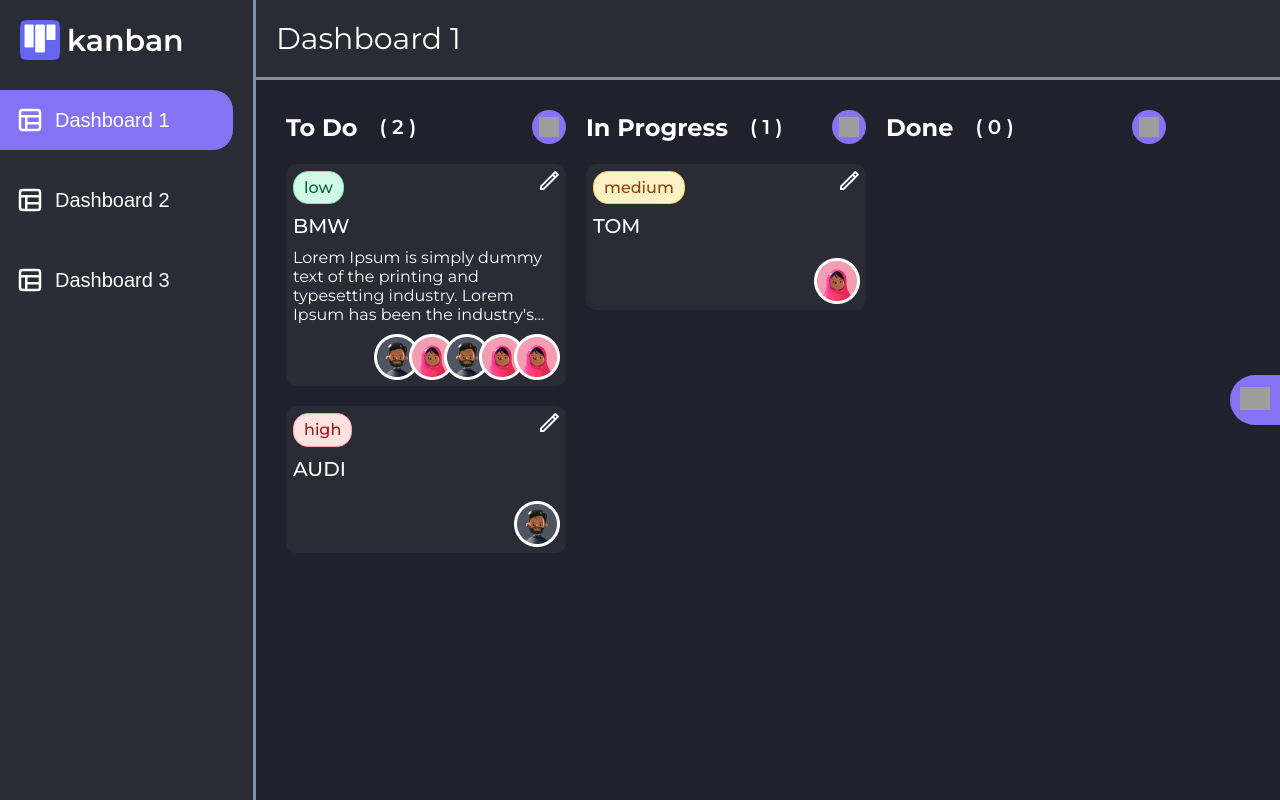
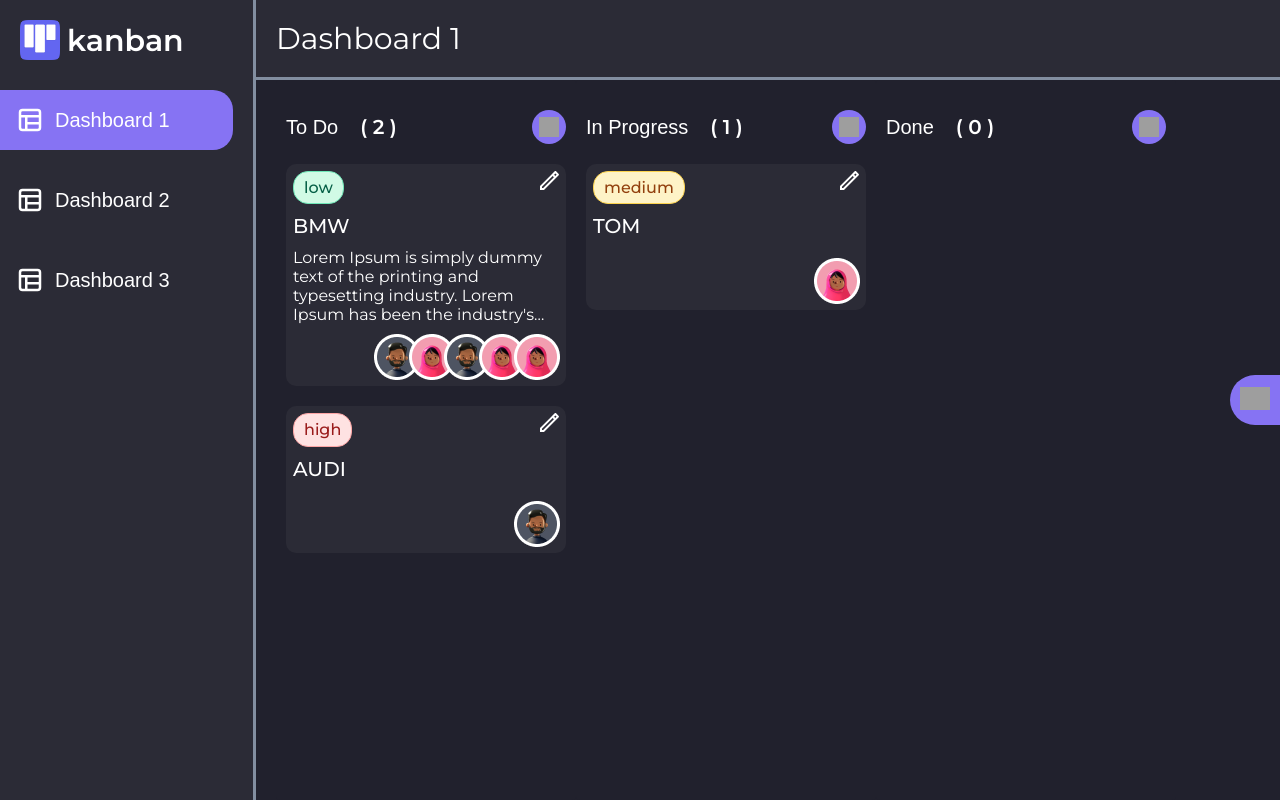
Before and after one commit to IonPetrascu/kanban-vue, a Vue app: page / in a window 1280 px wide. Shown: the top 800 px of the page. Built offline with nearby package versions, Linux system fonts and the light colour scheme; grey boxes are pictures that could not be loaded.

Commit message:
feat: add posibility to change name of column

```diff
--- a/src/App.vue
+++ b/src/App.vue
@@ -157,6 +157,18 @@ const changeDifficultyOfTask = (difficulty: Difficulty): void => {
   task.difficulty = task.difficulty === difficulty ? ('' as Difficulty) : difficulty
 }
 
+const changeTaskTitle = (columnID: number, newTitle: string): void => {
+  const findCategory = categories.value.find((el) => el.id === columnID)
+  console.log(categories.value.find((el) => el.id === columnID))
+
+  if (!findCategory) {
+    console.log('error')
+
+    return
+  }
+  findCategory.title = newTitle ? newTitle : findCategory.title
+}
+
 provide('users', users)
 provide('items', items)
 provide('categories', categories)
@@ -165,6 +177,7 @@ provide('quantityTasksInBoard', quantityTasksInBoard)
 provide('changeDifficultyOfTask', changeDifficultyOfTask)
 provide('getTaskMembers', getTaskMembers)
 provide('openTaskPopup', openTaskPopup)
+provide('changeTaskTitle', changeTaskTitle)
 provide('getUserById', getUserById)
 provide('ondragstart', ondragstart)
 provide('addTask', addTask)
--- a/src/components/ColumnBoard.vue
+++ b/src/components/ColumnBoard.vue
@@ -1,5 +1,5 @@
 <script lang="ts" setup>
-import { inject, ref } from 'vue'
+import { inject, onMounted, ref } from 'vue'
 import TaskList from './TaskList.vue'
 import type { Category } from '../types'
 
@@ -9,6 +9,12 @@ const props = defineProps<{
 
 const showAddTaskForm = ref<boolean>(false)
 const taskTitle = ref<string>('')
+const changeTitle = ref<boolean>(false)
+const currentTitle = ref<string>('')
+
+onMounted(() => {
+  currentTitle.value = props.category.title
+})
 
 const openTaskForm = (): void => {
   showAddTaskForm.value = true
@@ -25,14 +31,31 @@ const addNewTask = (): void => {
   taskTitle.value = ''
 }
 
+const showInputForChangeTitle = (): void => {
+  changeTitle.value = true
+}
+
+const hideInputForChangeTitle = (): void => {
+  if (changeTaskTitle) changeTaskTitle(props.category.id, currentTitle.value)
+  changeTitle.value = false
+}
+
 const addTask = inject('addTask')
+const changeTaskTitle = inject<(columnID: number, newTitle: string) => void>('changeTaskTitle')
 const quantityTasksInBoard = inject('quantityTasksInBoard')
 </script>
 <template>
   <div class="col">
     <div class="col-header">
-      <h2>{{ category.title }}</h2>
-      <span>( {{ quantityTasksInBoard(category.id) }} )</span>
+      <div class="title-wrapper">
+        <button @click="showInputForChangeTitle" v-if="!changeTitle">
+          <span>{{ category.title }}</span>
+        </button>
+
+        <input @blur="hideInputForChangeTitle" v-model.trim="currentTitle" v-else type="text" />
+      </div>
+
+      <span class="count-tasks">( {{ quantityTasksInBoard(category.id) }} )</span>
       <button v-if="!showAddTaskForm" @click="openTaskForm" class="add-task">
         <img src="/src/assets/plus.svg" alt="add button" />
       </button>
@@ -68,15 +91,33 @@ const quantityTasksInBoard = inject('quantityTasksInBoard')
   gap: 20px;
   margin-bottom: 20px;
 }
-.col-header span {
+.count-tasks {
   padding: 2px;
   font-weight: 600;
   font-size: 20px;
   color: var(--white);
 }
-h2 {
-  text-align: center;
+.title-wrapper input {
+  padding: 1px 0px;
+  width: 140px;
+  font-weight: 400;
+  font-size: 20px;
+}
+.title-wrapper button {
+  background: none;
+  border: none;
+  cursor: pointer;
+  max-width: 150px;
+  overflow: hidden;
+}
+.title-wrapper span {
   color: var(--white);
+  font-weight: 400;
+  font-size: 20px;
+  line-height: 150%;
+  white-space: nowrap;
+  overflow: hidden;
+  text-overflow: ellipsis;
 }
 
 /* add task */
```
